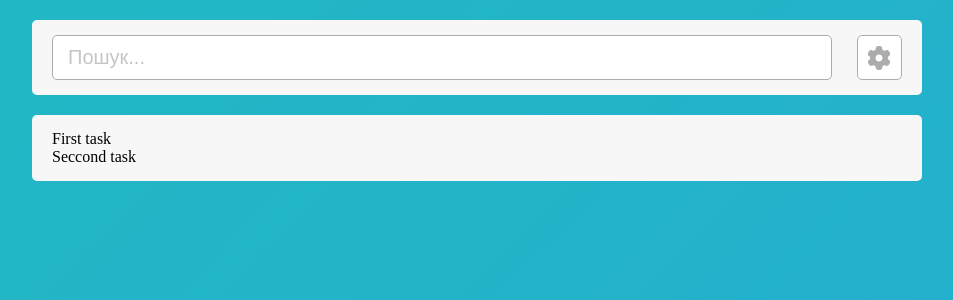
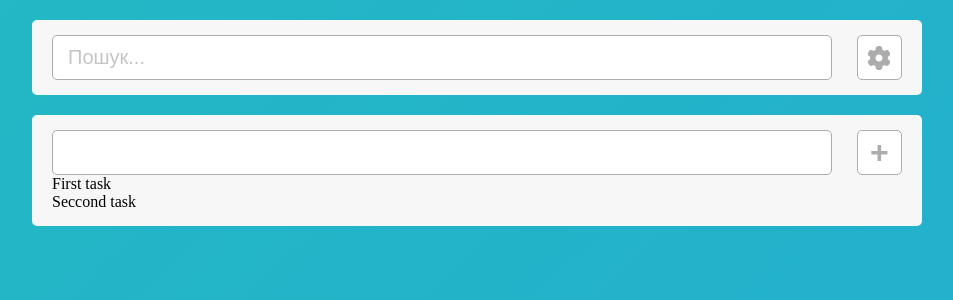
Before and after one commit to djvaij/todo-db2, a Vue app: page / in a window 1280 px wide. Shown: the top 300 px of the page, without its empty margins (163-1116 px from the left). Built offline with nearby package versions, Linux system fonts and the light colour scheme.

Commit message:
Commit before install Vuetify.

```diff
--- /dev/null
+++ b/src/components/NewTask.vue
@@ -0,0 +1,76 @@
+<template>
+  <div class="new-task">
+    <input type="text" class="new-task__input">
+    <button class="new-task__add-btn">+</button>
+  </div>
+</template>
+
+<style lang="scss" scoped>
+.new-task {
+  display: flex;
+  align-items: center;
+  background: #f7f7f7;
+  border-radius: 5px;
+
+  &__input {
+    width: 100%;
+    padding: 10px 15px;
+    border: 1px solid #acacac;
+    border-radius: 5px;
+    font-size: 20px;
+    color: #42b983;
+
+    &:focus {
+      border: 1px solid #42b983;
+      outline: none;
+    }
+
+    &::placeholder {
+      color: rgba(#acacac, 0.7);
+    }
+  }
+
+  &__add-btn {
+    display: flex;
+    align-items: center;
+    justify-content: center;
+    width: 100%;
+    max-width: 45.2px;
+    height: 45.2px;
+    margin-left: 25px;
+    padding: 10px 15px;
+    border: 1px solid #acacac;
+    border-radius: 5px;
+    color: #acacac;
+    font-size: 32px;
+    font-weight: bold;
+    transition: all 0.3s;
+    background-color: white;
+    // background-image: url($settings-icon);
+    background-size: 24px;
+    background-position: center;
+    background-repeat: no-repeat;
+    cursor: pointer;
+
+    &:hover {
+      // background-image: url($settings-icon-hover);
+      border: 1px solid #42b983;
+      color: #42b983;
+      box-shadow: inset 0 0 0px #42b983;
+      animation: shadow 1s ease infinite;
+    }
+  }
+}
+
+@keyframes shadow {
+  0% {
+    box-shadow: inset 0 0 0px #42b983;
+  }
+  50% {
+    box-shadow: inset 0 0 3px #42b983;
+  }
+  100% {
+    box-shadow: inset 0 0 0px #42b983;
+  }
+}
+</style>
--- a/src/components/TodoList.vue
+++ b/src/components/TodoList.vue
@@ -1,5 +1,6 @@
 <template>
   <div class="todo-list">
+    <new-task />
     <div v-show="todoList.length < 1" class="todo-list__no-todos no-todos">
       Please add your first task...
     </div>
@@ -12,6 +13,7 @@
 </template>
 
 <script setup>
+import NewTask from './NewTask.vue'
 import { defineProps, reactive } from 'vue'
 
 defineProps({
@@ -45,7 +47,7 @@ console.log(todoList)
 <style lang="scss" scoped>
 .todo-list {
   display: flex;
-  align-items: center;
+  flex-direction: column;
   margin-top: 20px;
   padding: 15px 20px;
   background: #f7f7f7;
```
Also changed, not shown: src/components/Task.vue (added, +13 -0 lines).
